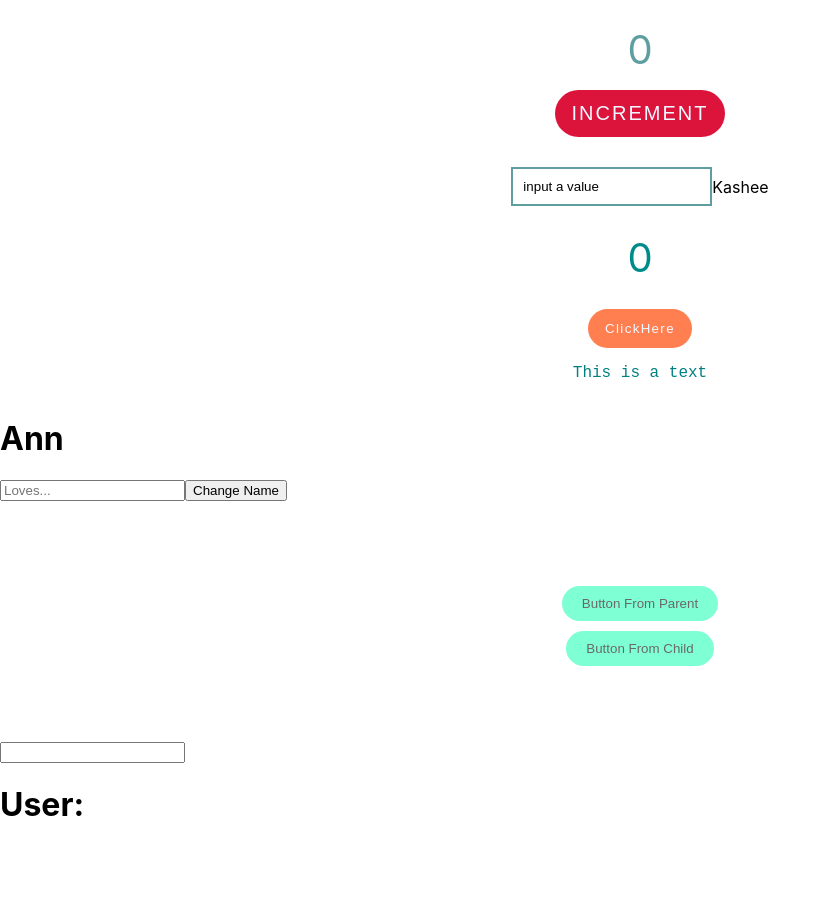
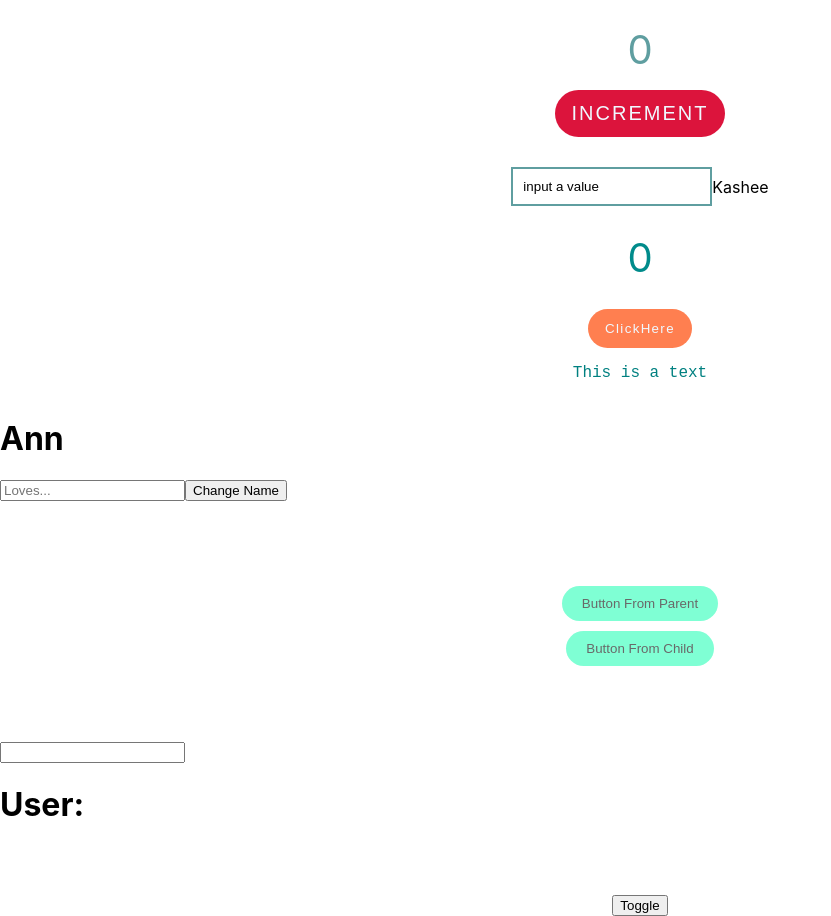
Before and after one commit to NjeriMuchiri/mealchanging-app, a React (Create React App) app: page / in a window 1280 px wide. Shown: the whole page, without its empty margins (0-831 px from the left). Before the commit the page ends 845 px from the top, so only its background shows below. Built offline with nearby package versions, Linux system fonts and the light colour scheme; no server answers; a web font is replaced by a local one.

Commit message:
Added a new hook of useMemo

```diff
--- a/src/App.js
+++ b/src/App.js
@@ -2,6 +2,7 @@
 import './App.css';
 import Context from './Components/Context';
 import ImperativeHandle from './Components/ImperativeHandle';
+import Memo from './Components/Memo';
 import StateTutorial from './Components/StateTutorial';
 import UseEffect from './Components/UseEffect';
 import UseReducer from './Components/UseReducer';
@@ -64,6 +65,7 @@
       <ImperativeHandle />
       <LayoutEffect />
       <Context />
+      <Memo />
       </>
   )
 }
--- /dev/null
+++ b/src/Components/Memo.js
@@ -0,0 +1,46 @@
+import axios from 'axios';
+import {useEffect,useState, useMemo} from 'react';
+
+export default function Memo() {
+       const [data,setData] = useState(null);
+       const [toggle,setToggle] = useState(false);
+       useEffect(() =>{
+           axios
+           .get("https://jsonplaceholder.typicode.com/comments")
+           .then((response) =>{
+             setData(response.data);
+           });
+       },[])
+
+       const findLongestName = (comments) =>{
+           if(!comments) return null;
+
+           let longestName="";
+           for(let i = 0; i < comments.length; i++){
+               let currentName = comments[i].name;
+               if(currentName.length > longestName.length){
+                   longestName = currentName;
+               }
+           }
+      console.log("THIS WAS COMPUTED");
+       return longestName;
+       };
+
+       const getLongestName = useMemo(() => findLongestName(data),[toggle]);
+
+       return(
+           <div className='App'>
+         <div> {getLongestName} </div>
+
+           <button
+             onClick={() =>{
+                 setToggle(!toggle);
+             }}
+           >
+            {" "}
+            Toggle
+           </button>
+           {toggle && <h1> toggle </h1>}
+           </div>
+       )
+}
```
